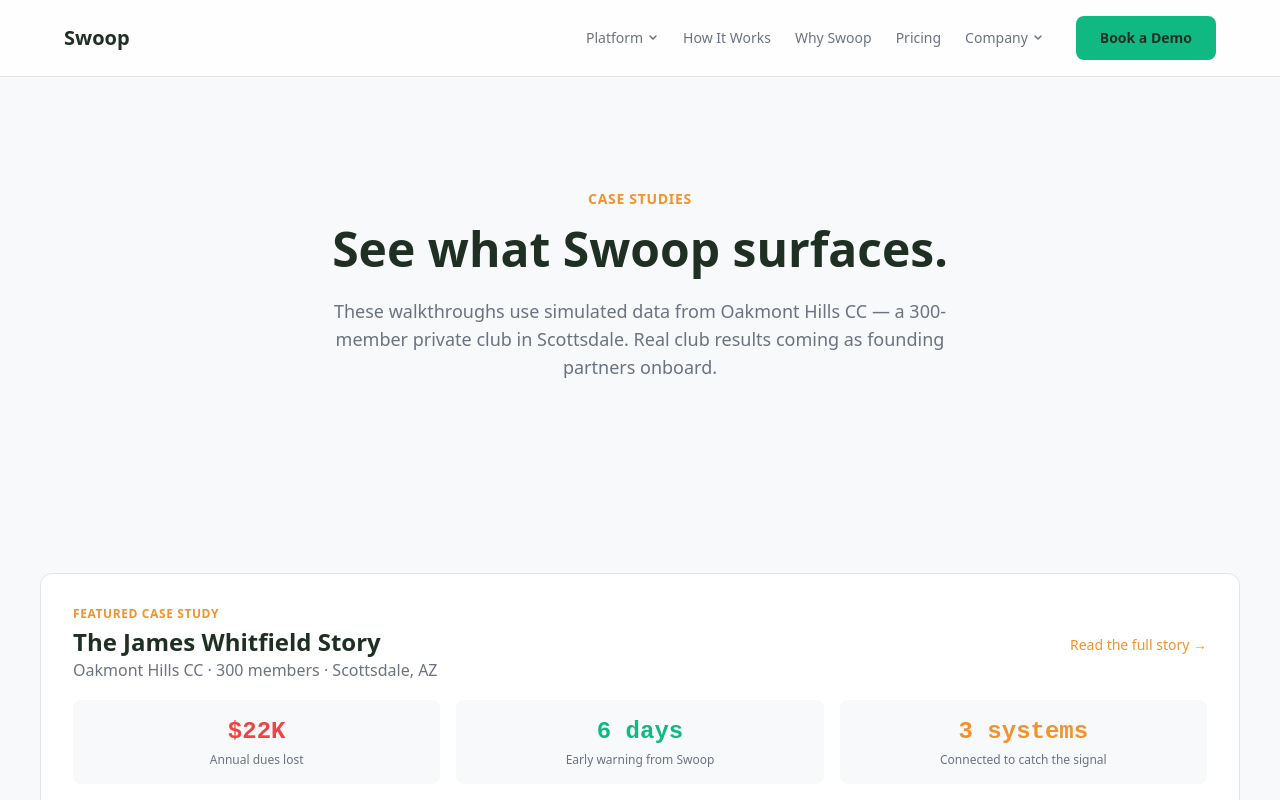
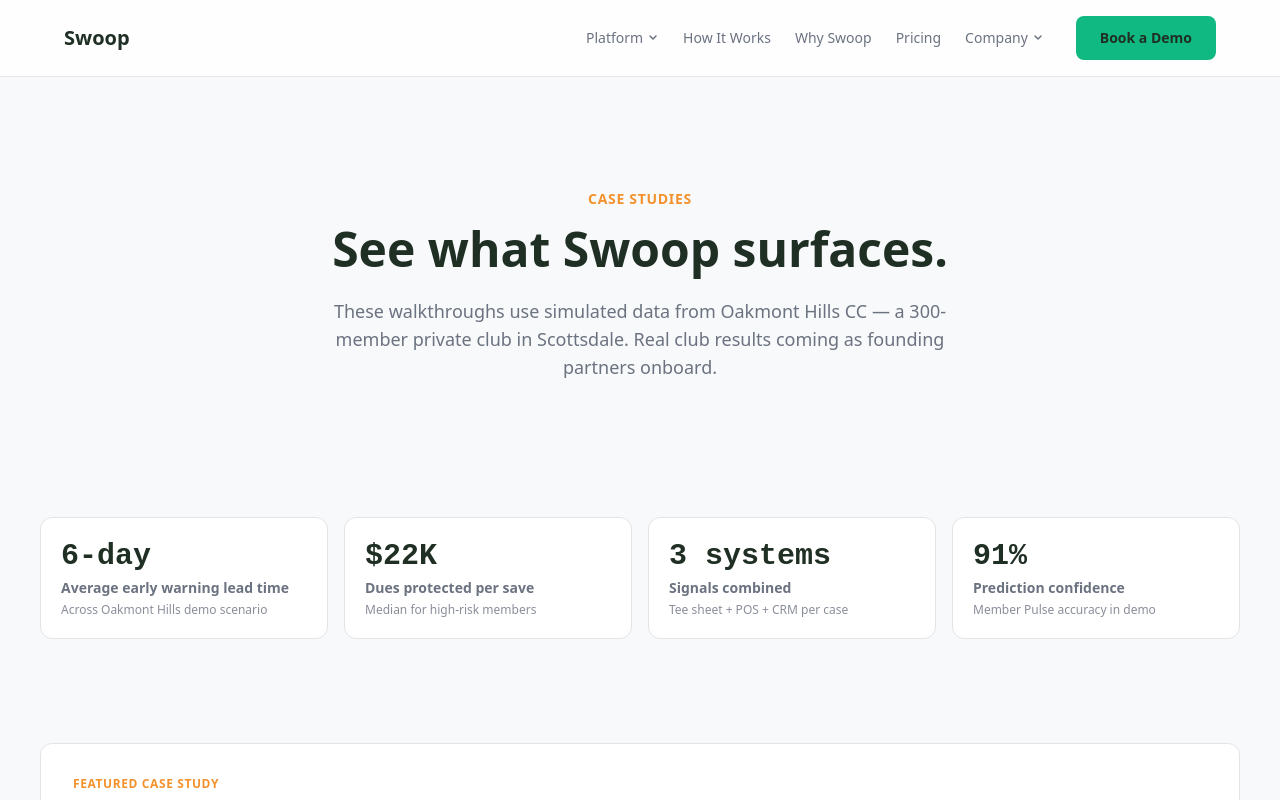
Before and after one commit to ty-hayes-82/swoop-member-intelligence-website, a Next.js app: page /case-studies in a window 1280 px wide. Shown: the top 800 px of the page. Built offline with nearby package versions, Linux system fonts and the light colour scheme.

Commit message:
Add proof metrics across capabilities + case studies

```diff
--- a/app/capabilities/fb-operations/page.jsx
+++ b/app/capabilities/fb-operations/page.jsx
@@ -1,9 +1,17 @@
 import CTASection from '@/components/CTASection'
+import MetricCalloutStrip from '@/components/MetricCalloutStrip'
 
 export const metadata = {
   title: 'F&B Operations',
   description: 'Connect golf flow, weather, and reservations to outlet demand in real time. Shift prep and staffing before service degrades.',
 }
+
+const fbMetrics = [
+  { value: '$5.7K', label: 'Monthly F&B recovered', detail: 'When pace + staffing align' },
+  { value: '35 → 18%', label: 'Conversion drop during slow rounds', detail: 'Proof that tee sheet impacts dining' },
+  { value: '12 min', label: 'Service time saved', detail: 'When coverage adjusts before rush' },
+  { value: '3 systems', label: 'Signals merged', detail: 'Tee sheet + weather + POS' },
+]
 
 const insights = [
   { title: 'Post-Round Dining Conversion', desc: 'Track which tee times convert to dining visits. A 35% baseline means 65% of golfers leave without spending at the grill room. Swoop identifies the gap and the intervention.' },
@@ -62,6 +70,12 @@ export default function FBOperationsPage() {
           <p className="text-lg text-swoop-muted max-w-2xl">
             Connect golf flow, weather, and reservations to outlet demand in real time. Shift prep and staffing before service degrades.
           </p>
+        </div>
+      </section>
+
+      <section className="px-6 -mt-8">
+        <div className="max-w-container mx-auto">
+          <MetricCalloutStrip metrics={fbMetrics} />
         </div>
       </section>
 
--- a/app/capabilities/member-intelligence/page.jsx
+++ b/app/capabilities/member-intelligence/page.jsx
@@ -1,11 +1,18 @@
 import Link from 'next/link'
 import CTASection from '@/components/CTASection'
 import ScreenshotLightbox from '@/components/ScreenshotLightbox'
+import MetricCalloutStrip from '@/components/MetricCalloutStrip'
 
 export const metadata = {
   title: 'Member Intelligence',
   description: 'Surface changing engagement behavior before it turns into churn risk. Prioritize interventions by member value and relationship sensitivity.',
 }
+
+const metrics = [
+  { value: '6.4 wks', label: 'Average early warning', detail: 'Member Pulse lead time across demo data' },
+  { value: '$1.38M', label: 'Value at risk monitored', detail: 'Annual dues + F&B tracked for Oakmont Hills' },
+  { value: '92%', label: 'Prediction confidence', detail: 'Member Pulse accuracy vs. resignations' },
+]
 
 const signals = [
   { label: 'Visit Frequency', desc: 'Track rounds, dining visits, and facility usage trends per member over rolling 90-day windows.' },
@@ -38,6 +45,12 @@ export default function MemberIntelligencePage() {
           <p className="text-lg text-swoop-muted max-w-2xl">
             Surface changing engagement behavior before it turns into churn risk. Prioritize interventions by member value and relationship sensitivity.
           </p>
+        </div>
+      </section>
+
+      <section className="px-6 -mt-8">
+        <div className="max-w-container mx-auto">
+          <MetricCalloutStrip metrics={metrics} />
         </div>
       </section>
 
--- a/app/capabilities/revenue-pipeline/page.jsx
+++ b/app/capabilities/revenue-pipeline/page.jsx
@@ -1,9 +1,17 @@
 import CTASection from '@/components/CTASection'
+import MetricCalloutStrip from '@/components/MetricCalloutStrip'
 
 export const metadata = {
   title: 'Revenue & Pipeline',
   description: 'Track revenue opportunities and risks from lead to retained member. Prove which actions moved conversion, spend, and renewal outcomes.',
 }
+
+const revenueMetrics = [
+  { value: '$251K', label: 'Annualized impact tracked', detail: 'Attribution from demo scenario' },
+  { value: '42x', label: 'ROI on Swoop Pro', detail: 'Attributed revenue vs. platform cost' },
+  { value: '$88K', label: 'Dues protected monthly', detail: 'From four retained members' },
+  { value: '8.6 days', label: 'Payback period', detail: 'Time to recoup annual cost' },
+]
 
 const metrics = [
   { title: 'Per-Slot Revenue Optimization', desc: 'Not all tee times are equal. Saturday 8am generates $340/slot. Tuesday 2pm generates $95. Swoop helps you allocate inventory to maximize yield without alienating members.' },
@@ -79,6 +87,12 @@ export default function RevenuePipelinePage() {
           <p className="text-lg text-swoop-muted max-w-2xl">
             Track revenue opportunities and risks from lead to retained member. Prove which actions moved conversion, spend, and renewal outcomes.
           </p>
+        </div>
+      </section>
+
+      <section className="px-6 -mt-8">
+        <div className="max-w-container mx-auto">
+          <MetricCalloutStrip metrics={revenueMetrics} />
         </div>
       </section>
 
--- a/app/capabilities/staffing-labor/page.jsx
+++ b/app/capabilities/staffing-labor/page.jsx
@@ -1,9 +1,17 @@
 import CTASection from '@/components/CTASection'
+import MetricCalloutStrip from '@/components/MetricCalloutStrip'
 
 export const metadata = {
   title: 'Staffing & Labor',
   description: 'Tie labor coverage to predicted demand across golf and clubhouse touchpoints. Catch understaffed windows early enough to avoid member friction.',
 }
+
+const staffingMetrics = [
+  { value: '48 hrs', label: 'Average alert lead time', detail: 'Labor Optimizer coverage warnings' },
+  { value: '223x', label: 'ROI on acting', detail: 'Whitfield scenario math' },
+  { value: '$380', label: 'Cost to fix', detail: 'Additional labor recommended' },
+  { value: '$85K', label: 'Cost of ignoring', detail: 'Dues + ancillary + replacement' },
+]
 
 const capabilities = [
   { title: 'Demand-Driven Scheduling', desc: 'Swoop connects tee sheet bookings, event calendars, and weather forecasts to staffing requirements. Know exactly how many people you need before the schedule is posted.' },
@@ -52,6 +60,12 @@ export default function StaffingLaborPage() {
           <p className="text-lg text-swoop-muted max-w-2xl">
             Tie labor coverage to predicted demand across golf and clubhouse touchpoints. Catch understaffed windows early enough to avoid member friction.
           </p>
+        </div>
+      </section>
+
+      <section className="px-6 -mt-8">
+        <div className="max-w-container mx-auto">
+          <MetricCalloutStrip metrics={staffingMetrics} />
         </div>
       </section>
 
--- a/app/capabilities/tee-sheet-demand/page.jsx
+++ b/app/capabilities/tee-sheet-demand/page.jsx
@@ -1,9 +1,17 @@
 import CTASection from '@/components/CTASection'
+import MetricCalloutStrip from '@/components/MetricCalloutStrip'
 
 export const metadata = {
   title: 'Tee Sheet & Demand',
   description: 'Predict cancellations and backfill each open slot with the right member. Optimize pace and demand signals without overbooking guesswork.',
 }
+
+const capabilityMetrics = [
+  { value: '91%', label: 'Fill rate w/ retention routing', detail: 'vs. 78% FIFO baseline' },
+  { value: '67%', label: 'Cancellations predicted 24h+ ahead', detail: 'Slots flagged before members cancel' },
+  { value: '$312', label: 'Revenue per tee slot', detail: 'When routed to at-risk members' },
+  { value: '2.1x', label: 'Higher waitlist conversion', detail: 'Retention-prioritized vs. FIFO' },
+]
 
 const features = [
   { title: 'Cancellation Prediction', desc: 'AI forecasts which bookings are likely to cancel based on weather, member behavior patterns, and historical no-show rates. You know before the member does.' },
@@ -99,6 +107,12 @@ export default function TeeSheetDemandPage() {
           <p className="text-lg text-swoop-muted max-w-2xl">
             Predict cancellations and backfill each open slot with the right member. Optimize pace and demand signals without overbooking guesswork.
           </p>
+        </div>
+      </section>
+
+      <section className="px-6 -mt-8">
+        <div className="max-w-container mx-auto">
+          <MetricCalloutStrip metrics={capabilityMetrics} />
         </div>
       </section>
 
--- a/app/case-studies/page.jsx
+++ b/app/case-studies/page.jsx
@@ -1,11 +1,19 @@
 import Link from 'next/link'
 import CTASection from '@/components/CTASection'
 import CaseStudyCard from '@/components/CaseStudyCard'
+import MetricCalloutStrip from '@/components/MetricCalloutStrip'
 
 export const metadata = {
   title: 'Case Studies',
   description: 'See how Swoop surfaces retention risks, optimizes tee sheet yield, and connects operations to revenue. Demo scenario walkthroughs.',
 }
+
+const proofMetrics = [
+  { value: '6-day', label: 'Average early warning lead time', detail: 'Across Oakmont Hills demo scenario' },
+  { value: '$22K', label: 'Dues protected per save', detail: 'Median for high-risk members' },
+  { value: '3 systems', label: 'Signals combined', detail: 'Tee sheet + POS + CRM per case' },
+  { value: '91%', label: 'Prediction confidence', detail: 'Member Pulse accuracy in demo' },
+]
 
 export default function CaseStudiesPage() {
   return (
@@ -17,6 +25,12 @@ export default function CaseStudiesPage() {
           <p className="text-lg text-swoop-muted max-w-2xl mx-auto">
             These walkthroughs use simulated data from Oakmont Hills CC — a 300-member private club in Scottsdale. Real club results coming as founding partners onboard.
           </p>
+        </div>
+      </section>
+
+      <section className="py-6 px-6">
+        <div className="max-w-container mx-auto">
+          <MetricCalloutStrip metrics={proofMetrics} />
         </div>
       </section>
 
--- /dev/null
+++ b/components/MetricCalloutStrip.jsx
@@ -0,0 +1,21 @@
+export default function MetricCalloutStrip({ metrics = [], className = '' }) {
+  if (!metrics.length) return null
+
+  const baseClasses = 'grid gap-4 sm:grid-cols-2 lg:grid-cols-4'
+  const classes = [baseClasses, className].filter(Boolean).join(' ')
+
+  return (
+    <div className={classes}>
+      {metrics.map((metric) => (
+        <div
+          key={`${metric.label}-${metric.value}`}
+          className="bg-swoop-card border border-swoop-border rounded-xl p-5 flex flex-col gap-1"
+        >
+          <p className="text-3xl font-mono font-bold text-swoop-dark">{metric.value}</p>
+          <p className="text-sm font-semibold text-swoop-muted">{metric.label}</p>
+          {metric.detail && <p className="text-xs text-swoop-muted/80">{metric.detail}</p>}
+        </div>
+      ))}
+    </div>
+  )
+}
--- a/components/ScreenshotLightbox.jsx
+++ b/components/ScreenshotLightbox.jsx
@@ -30,8 +30,8 @@ export default function ScreenshotLightbox({
   const lightboxClampClasses = 'max-h-[85vh]'
   const previewFrameClasses = `${basePreviewClasses} ${previewClampClasses} ${frameClassName}`.trim()
   const imageBaseClasses = 'w-full h-full rounded-2xl object-cover'
-  const previewImageClasses = `${imageBaseClasses} ${previewClampClasses} ${imageClassName}`.trim()
-  const lightboxImageClasses = `${imageBaseClasses} ${lightboxClampClasses} ${imageClassName}`.trim()
+  const previewImageClasses = `${imageBaseClasses} ${imageClassName} ${previewClampClasses} object-cover`.trim()
+  const lightboxImageClasses = `${imageBaseClasses} ${imageClassName} ${lightboxClampClasses} object-cover`.trim()
 
   const imagePreviewStyle = previewMaxHeight
     ? { maxHeight: previewMaxHeight, width: '100%', height: 'auto', objectFit: 'cover', objectPosition }
```
Also changed, not shown: app/case-studies/oakmont-hills/page.jsx (+31 -0 lines).
